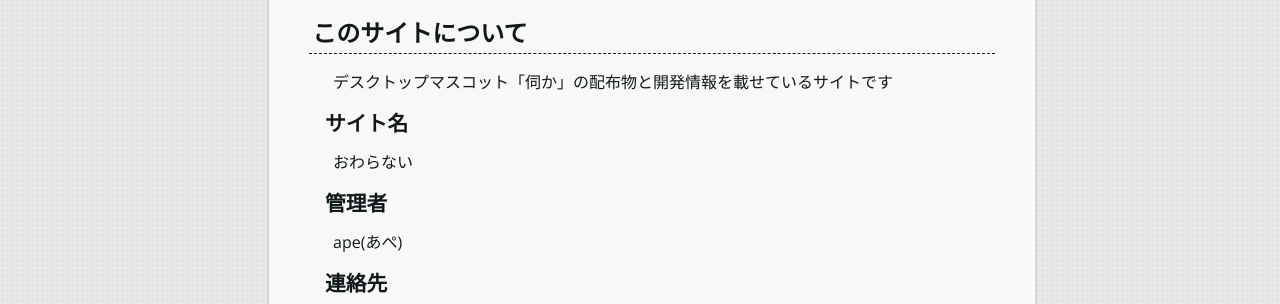
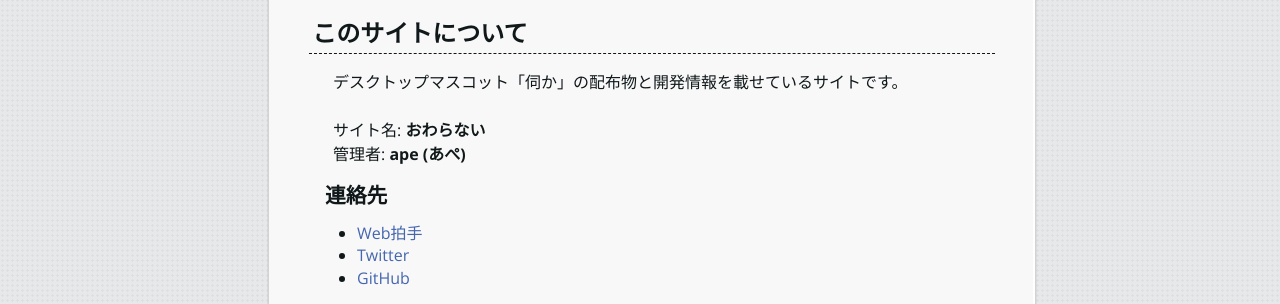
Before and after one commit to apxxxxxxe/ukagaka, a Next.js app: page /ukagaka/ in a window 1280 px wide. Shown: the part 3137-3441 px from the top of the page. Built offline with nearby package versions, Linux system fonts and the light colour scheme; a web font is replaced by a local one.

Commit message:
update: index

```diff
--- a/pages/index.tsx
+++ b/pages/index.tsx
@@ -216,11 +216,15 @@ const Page: NextPage = () => (
       <h2>配布物</h2>
       <div className="body">{getPiecesElement(pieces)}</div>
       <h2>このサイトについて</h2>
-	  <p>デスクトップマスコット「伺か」の配布物と開発情報を載せているサイトです</p>
-	  <h4>サイト名</h4>
-<p>おわらない</p>
-	  <h4>管理者</h4>
-<p>ape(あぺ)</p>
+      <p>
+        デスクトップマスコット「伺か」の配布物と開発情報を載せているサイトです。
+        <br />
+        <br />
+        サイト名: <strong>おわらない</strong>
+      </p>
+      <p>
+        管理者: <strong>ape (あぺ)</strong>
+      </p>
       <h4>連絡先</h4>
       <ul>
         <li>
```
